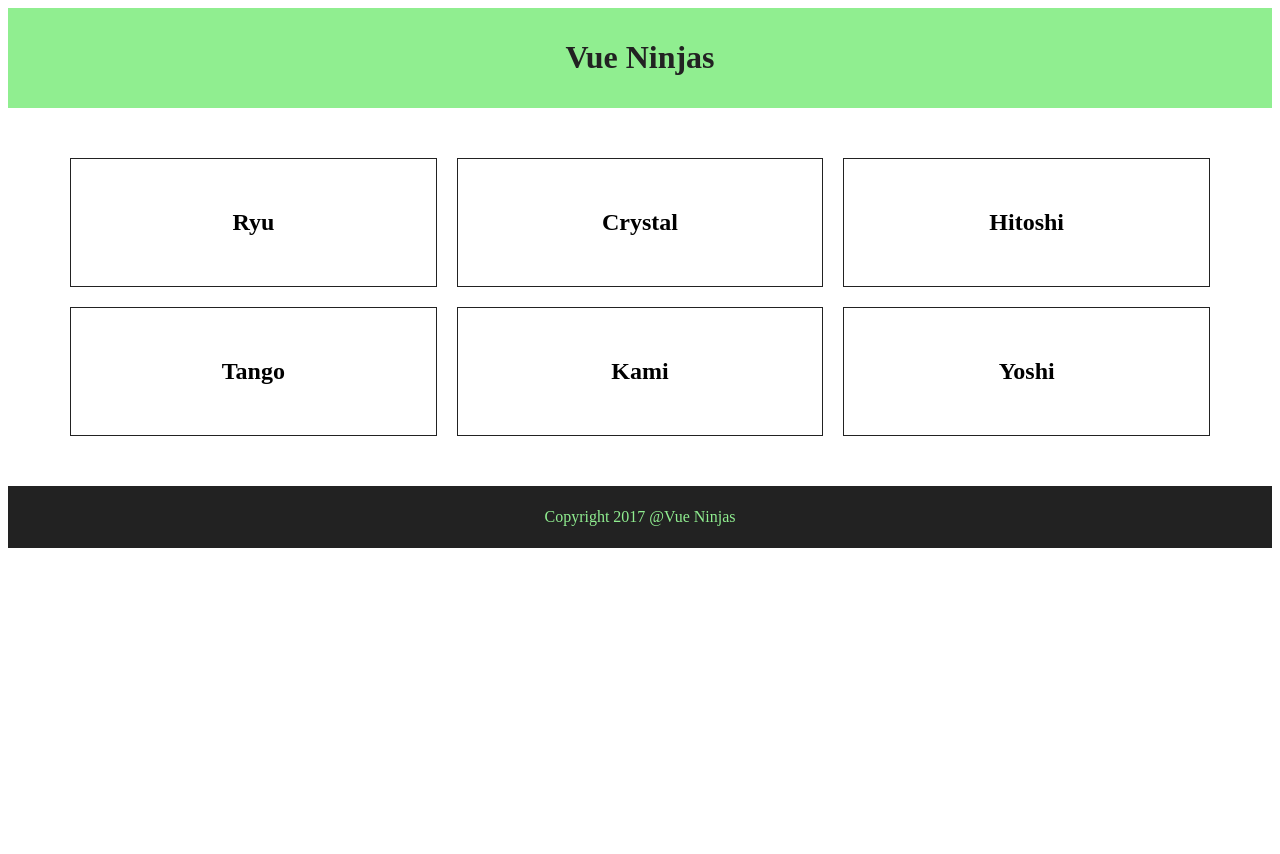
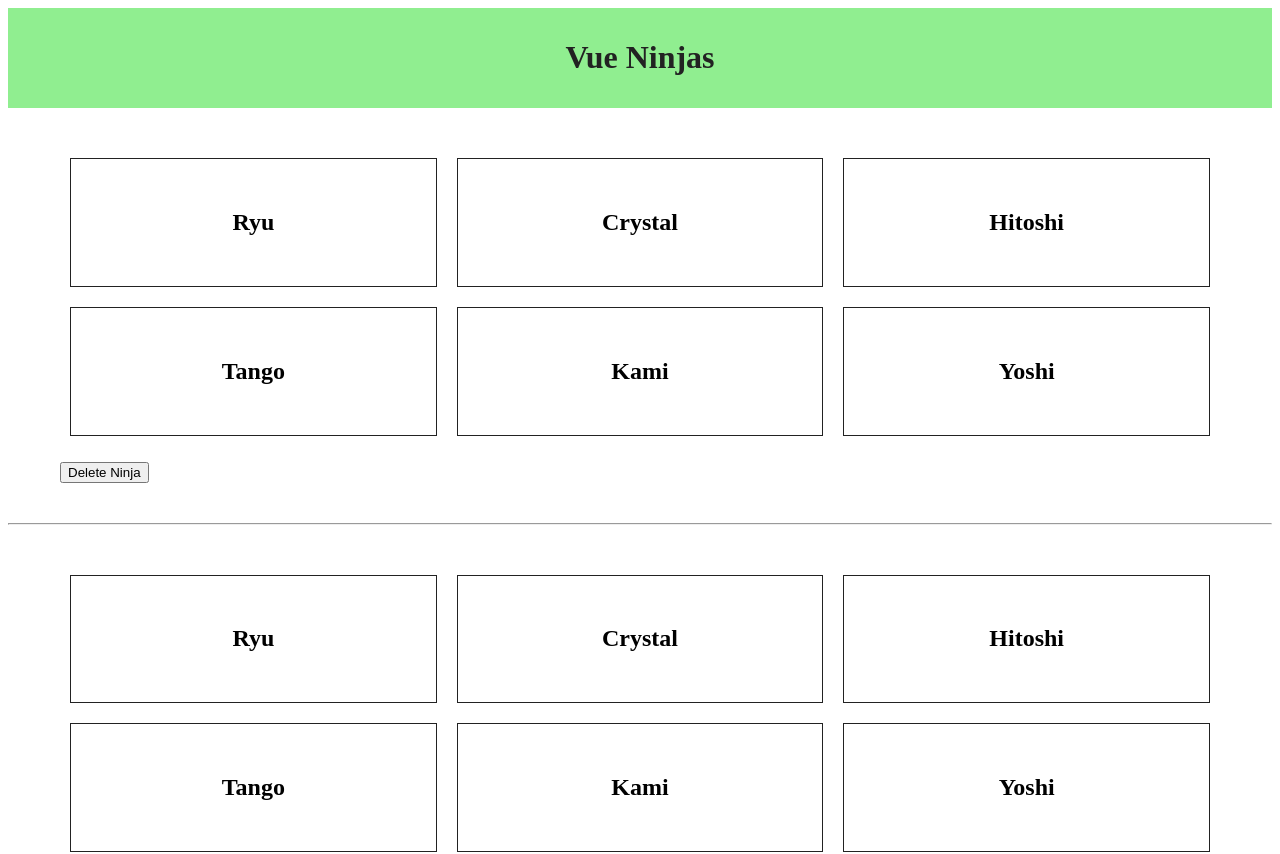
Before and after one commit to SamPratik/vuecli-tutorials, a Vue app: page / in a window 1280 px wide. Shown: the top 854 px of the page. Before the commit the page ends 800 px from the top, so only its background shows below. Built offline with nearby package versions, Linux system fonts and the light colour scheme.

Commit message:
Primitive vs Reference Types

```diff
--- a/src/App.vue
+++ b/src/App.vue
@@ -1,10 +1,15 @@
+<!-- reference types: arrays, JS Objects. if a reference type data is updated -->
+<!-- in one component another component data is updated too... -->
+
+<!-- primitive types: number, string, boolean. if a primitive type data is updated -->
+<!-- in one component another component will not be affected... -->
 <template>
   <div>
-    <app-header></app-header>
-    <!-- sending 'ninjas' array as props to 'ninjas' compoenent... -->
-    <!-- 'v-bind' is used to bind the 'ninjas' props with 'ninjas' array... -->
-    <ninjas v-bind:ninjas="ninjas"></ninjas>
-    <app-footer></app-footer>
+    <app-header v-bind:title="title"></app-header>
+    <app-ninjas v-bind:ninjas="ninjas"></app-ninjas>
+    <hr>
+    <app-ninjas v-bind:ninjas="ninjas"></app-ninjas>
+    <app-footer v-bind:title="title"></app-footer>
   </div>
 </template>
 
@@ -18,11 +23,10 @@ export default {
   components: {
     'app-header': Header,
     'app-footer': Footer,
-    'ninjas': Ninjas
+    'app-ninjas': Ninjas
   },
   data() {
     return {
-      // this array will be sent as props to 'ninjas' component...
       ninjas: [
           {name: 'Ryu', speciality: 'Vue Components', show: false},
           {name: 'Crystal', speciality: 'HTML Wizardry', show: false},
@@ -30,7 +34,8 @@ export default {
           {name: 'Tango', speciality: 'Conditionals', show: false},
           {name: 'Kami', speciality: 'Webpack', show: false},
           {name: 'Yoshi', speciality: 'Data Diggin', show: false}
-      ]
+      ],
+      title: "Vue Ninjas"
     }
   }
 }
--- a/src/components/Footer.vue
+++ b/src/components/Footer.vue
@@ -1,15 +1,21 @@
 <template>
   <div id="">
     <footer>
-      <p>{{copyright}}</p>
+      <p>{{copyright}}{{title}}</p>
     </footer>
   </div>
 </template>
 <script>
 export default {
   name: "",
+  props: {
+    title: {
+      type: String,
+      required: true
+    }
+  },
   data: () => ({
-    copyright: 'Copyright 2017 @Vue Ninjas'
+    copyright: 'Copyright 2017 @'
   })
 }
 </script>
--- a/src/components/Header.vue
+++ b/src/components/Header.vue
@@ -1,16 +1,26 @@
 <template>
   <div id="">
     <header>
-      <h1>{{title}}</h1>
+      <!-- Clicking 'h1' to update primitive data 'title' in only 'Header' -->
+      <!-- Component... -->
+      <h1 v-on:click="changeTitle">{{title}}</h1>
     </header>
   </div>
 </template>
 <script>
 export default {
   name: "",
-  data: () => ({
-    title: 'Vue Ninjas'
-  })
+  props: {
+    title: {
+      type: String,
+      required: true
+    }
+  },
+  methods: {
+    changeTitle: function() {
+      this.title = "Vue Wizards"
+    }
+  }
 }
 </script>
 <style scoped>
--- a/src/components/Ninjas.vue
+++ b/src/components/Ninjas.vue
@@ -6,25 +6,25 @@
         <h3 v-show="ninja.show">{{ninja.speciality}}</h3>
       </li>
     </ul>
+    <button type="button" v-on:click="deleteNinja">Delete Ninja</button>
   </div>
 </template>
 <script>
 export default {
-  // props can be used in the same way as the variable that are defined
-  // in the data()...
-  // This is a way to recieve props from a component....
-  // props: ['ninjas'],
-
-  // This is another way to recieve props...
   props: {
     ninjas: {
-      type: Array, // checking type of the sent data. helpful for dev...
-      required: true // the defined data have to sent from the another component...
+      type: Array,
+      required: true
     }
   },
   data: () => ({
 
-  })
+  }),
+  methods: {
+    deleteNinja: function() {
+      this.ninjas = this.ninjas.pop();
+    }
+  }
 }
 </script>
 <style scoped>
```
